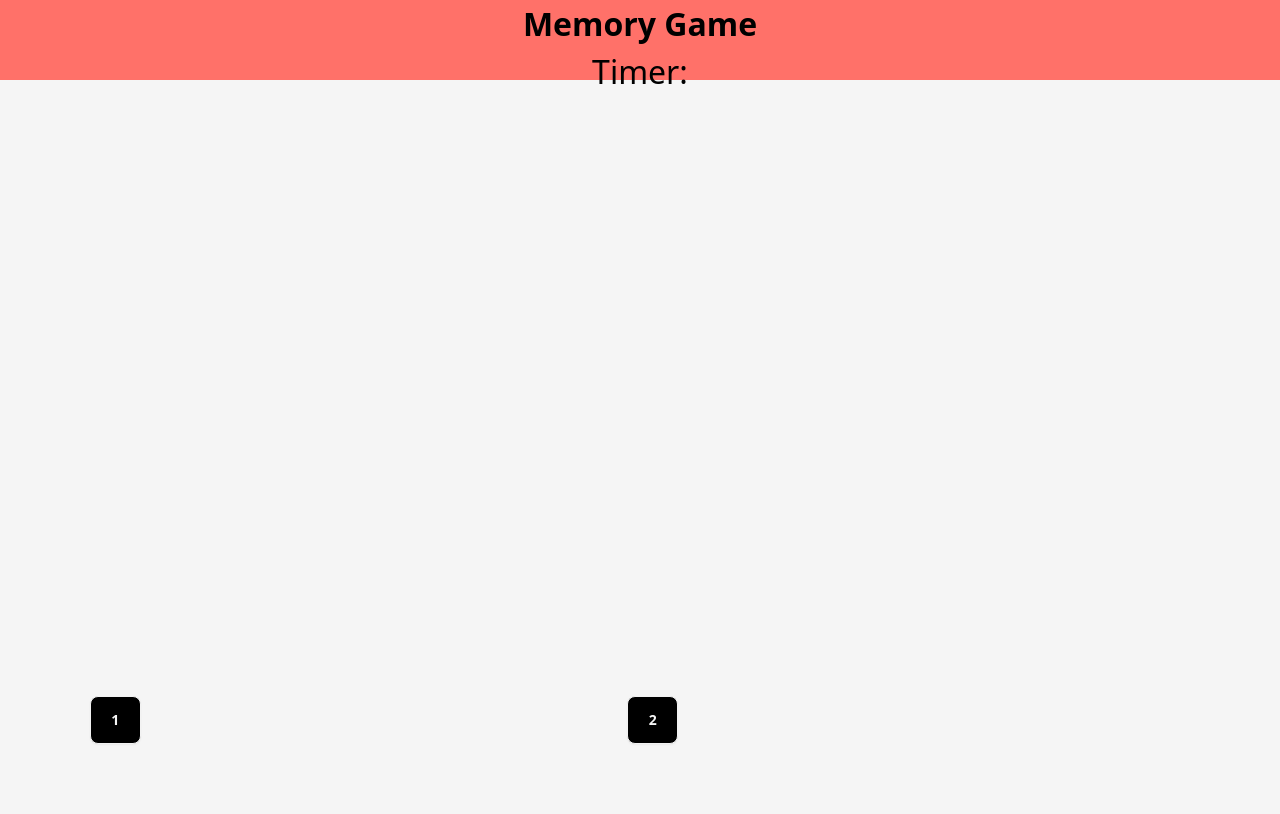
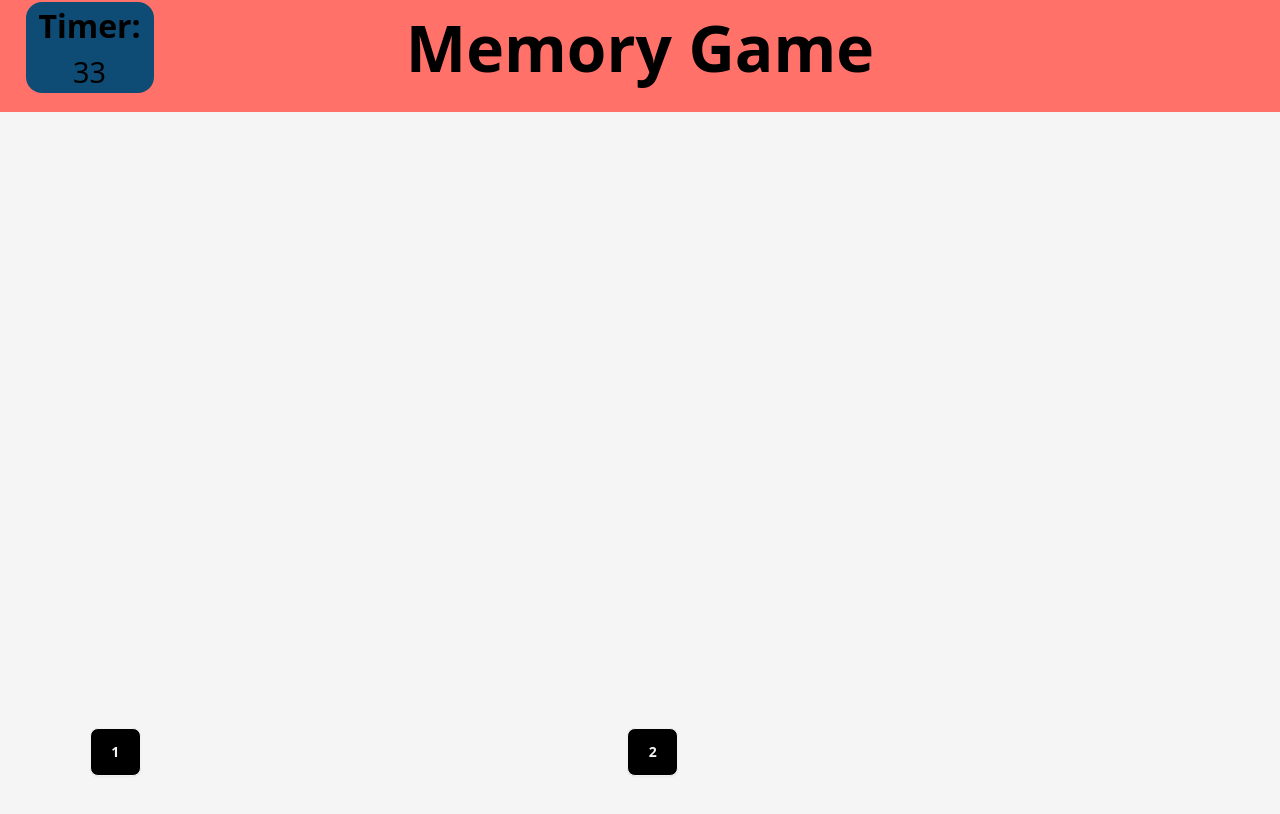
Before and after one commit to staten-island-tech/create-task-MatthewF710, a website built with Vite: page app/index.html in a window 1280 px wide. Built offline with nearby package versions, Linux system fonts and the light colour scheme.

Commit message:
silly changes

```diff
--- a/app/DOMSelectors.js
+++ /dev/null
@@ -1,4 +0,0 @@
-const DOMSelectors = {
-  container: document.querySelector("#buttondiv"),
-};
-export { DOMSelectors };
--- a/app/JS/DOMSelectors.js
+++ b/app/JS/DOMSelectors.js
@@ -1,4 +1,5 @@
 const DOMSelectors = {
   container: document.querySelector("#buttondiv"),
+  countdown: document.querySelector("#timer"),
 };
 export { DOMSelectors };
--- a/app/JS/main.js
+++ b/app/JS/main.js
@@ -4,6 +4,8 @@ let positions = [];
 let currentround = 2;
 let currentbtn = 1;
 let roundstart = false;
+let time = 40;
+let counting = false;
 function numbergenerator() {
   let randomPositionX = Math.ceil(Math.random() * 100);
   let randomPositionY = Math.ceil(Math.random() * 80);
@@ -65,10 +67,41 @@ function newroundgeneration() {
   buttonInserter();
 }
 function buttoncheckers() {
+  countdown();
+  roundstart = true;
   for (let i = 0; i < positions.length; i++) {
     const button = document.querySelector(`#button-${i + 1}`);
     button.addEventListener("click", () => buttonclickinglogic(i + 1));
   }
+}
+
+function countdownlogic() {
+  if (!counting) {
+    return;
+  }
+  if (!roundstart) {
+    return;
+  }
+  DOMSelectors.countdown.innerHTML = `${time}`;
+  time--;
+  if (time >= 0) {
+    setTimeout(countdownlogic, 1000);
+  } else {
+    alert("You ran out of time! Restarting:");
+    currentround = 2;
+    currentbtn = 1;
+    roundstart = false;
+    newroundgeneration();
+  }
+}
+function countdown() {
+  time = 40;
+  if (counting) {
+    return;
+  }
+  roundstart = true;
+  counting = true;
+  countdownlogic();
 }
 function buttonclickinglogic(buttonNumber) {
   if (buttonNumber === currentbtn) {
--- a/app/index.html
+++ b/app/index.html
@@ -7,9 +7,12 @@
     <title>Document</title>
   </head>
   <body class="bg-white">
-    <div class="min-w-full relative bg-red h-[5rem] grid justify-items-center" id="topbar">
-      <h1 class="text-[2rem] font-bold text-black">Memory Game</h1>
-      <h1 class="text-[2rem] text-black" >Timer:</h1>
+    <div class="min-w-full relative bg-red h-[7rem] grid justify-items-center relative" id="topbar">
+      <div class="absolute left-[2%] top-[2%] card w-[10%] bg-darkBlue grid justify-items-center">
+        <h1 class="text-[2rem] font-bold text-black">Timer:</h1>
+        <h1 class="text-[1.8rem] text-black" id="timer">40</h1>
+      </div>
+      <h1 class="text-[4rem] font-bold text-black">Memory Game</h1>
     </div>
     <div class="relative min-h-screen" id="buttondiv">
       <button class="button w-[4%] h-[4%] absolute top-[10%] left-[5%]" id="button-0">Test</button>
```
